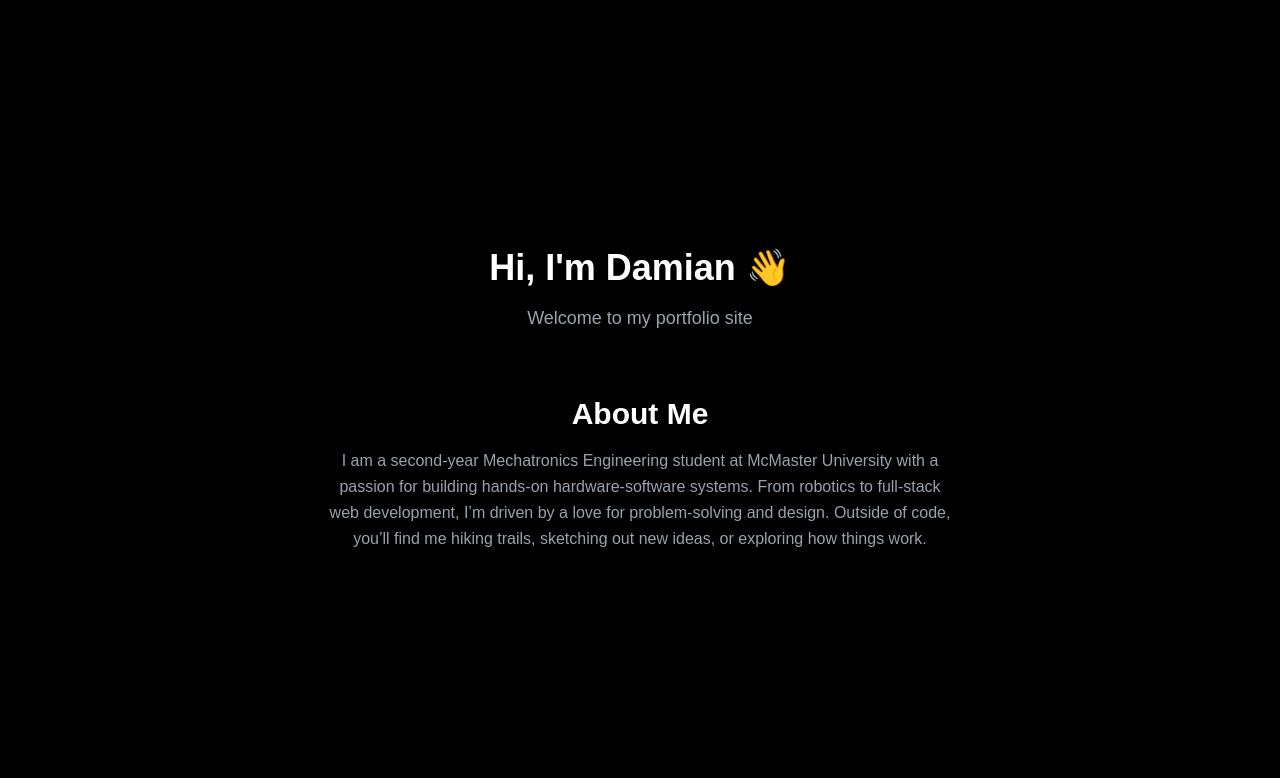
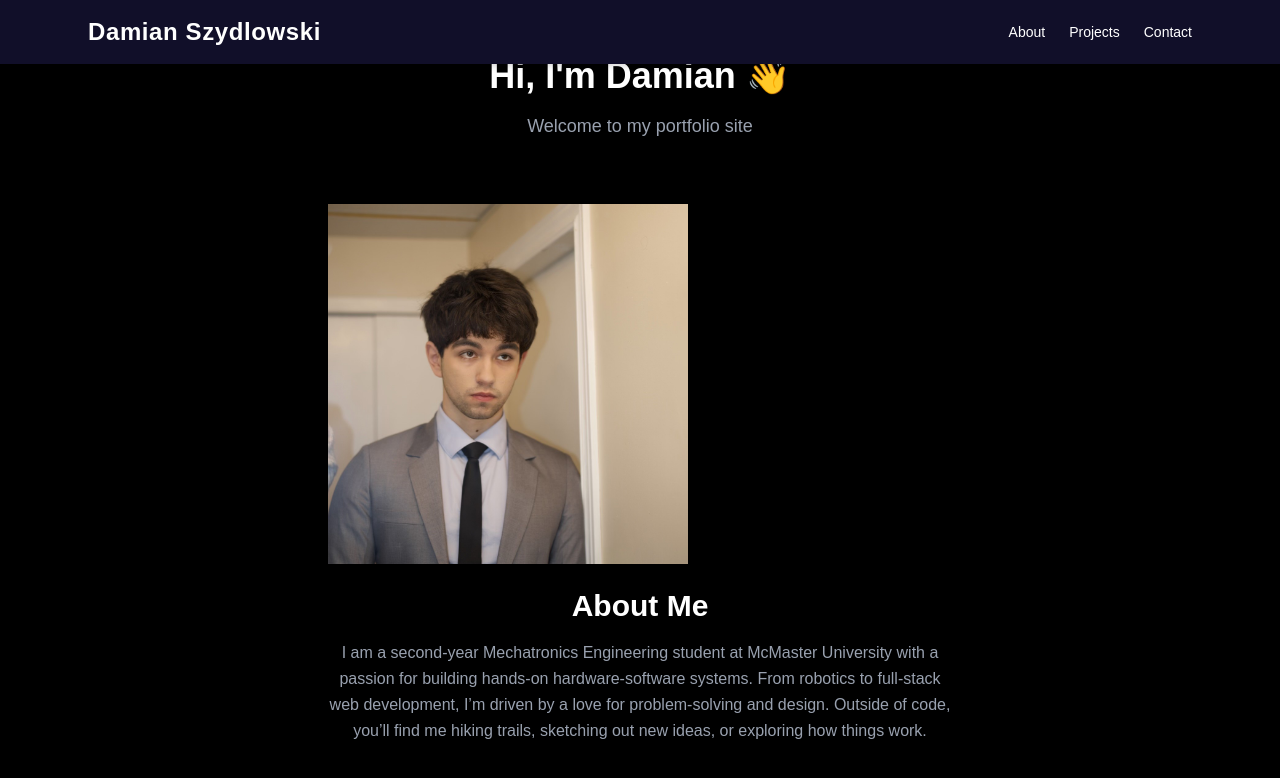
Before and after one commit to damian-szydlowski/my-portfolio, a Next.js app: page / in a window 1280 px wide. Shown: the top 778 px of the page. Built offline with nearby package versions, Linux system fonts and the light colour scheme.

Commit message:
add: navbar with links start

```diff
--- a/src/app/page.tsx
+++ b/src/app/page.tsx
@@ -1,6 +1,11 @@
 import About from '../components/About';
+import Navbar from '@/components/Navbar';
+
 export default function Home() {
   return (
+    <>
+
+    <Navbar />
     <main className="flex min-h-screen flex-col items-center justify-center bg-black text-white">
       <h1 className="text-4xl font-bold mb-4">Hi, I&apos;m Damian 👋</h1>
       <p className="text-lg text-gray-400">Welcome to my portfolio site
@@ -8,5 +13,6 @@ export default function Home() {
 
       <About />
     </main>
+    </>
   );
 }
--- a/src/components/About.tsx
+++ b/src/components/About.tsx
@@ -1,6 +1,12 @@
 export default function About() {
     return (
       <section className="mt-16 px-6 max-w-2xl text-center">
+        <img
+          src="/images/profilepic.jpg"
+          alt="Damian Szydlowski"
+          className="w-90 h-90 mb-6 object-cover"
+        />
+
         <h2 className="text-3xl font-bold text-white mb-4">About Me</h2>
         <p className="text-gray-400 leading-relaxed">
           I am a second-year Mechatronics Engineering student at McMaster University with a passion for building hands-on hardware-software systems. From robotics to full-stack web development, I’m driven by a love for problem-solving and design. Outside of code, you’ll find me hiking trails, sketching out new ideas, or exploring how things work.
--- /dev/null
+++ b/src/components/Navbar.tsx
@@ -0,0 +1,22 @@
+export default function Navbar() {
+    return(
+        <header className="fixed top-0 w-full bg-[#110f29] text-white shadow-md z-50">
+            <nav className="flex justify-between items-center px-6 py-4 max-w-6xl mx-auto">
+                {/* Logo/ Name */}
+                <a href="#top" className="text-2xl font-bold tracking-wide hover:opacity-80 transition">
+                    Damian Szydlowski
+                </a>
+
+                {/* Nav Links */}
+                <ul className="flex space-x-6 text-sm">
+                  <li><a href="#about" className="hover:text-gray-300 transition">About</a></li>
+                  <li> <a href="#projects" className="hover:text-grey-300 transition">Projects</a></li>
+                  <li> <a href="#contact" className="hover:text-grey-300 transition">Contact</a></li>
+                </ul>
+            </nav>
+        </header>
+    )
+
+
+
+}
```
Also changed, not shown: public/images/profilepic.jpg (added).
